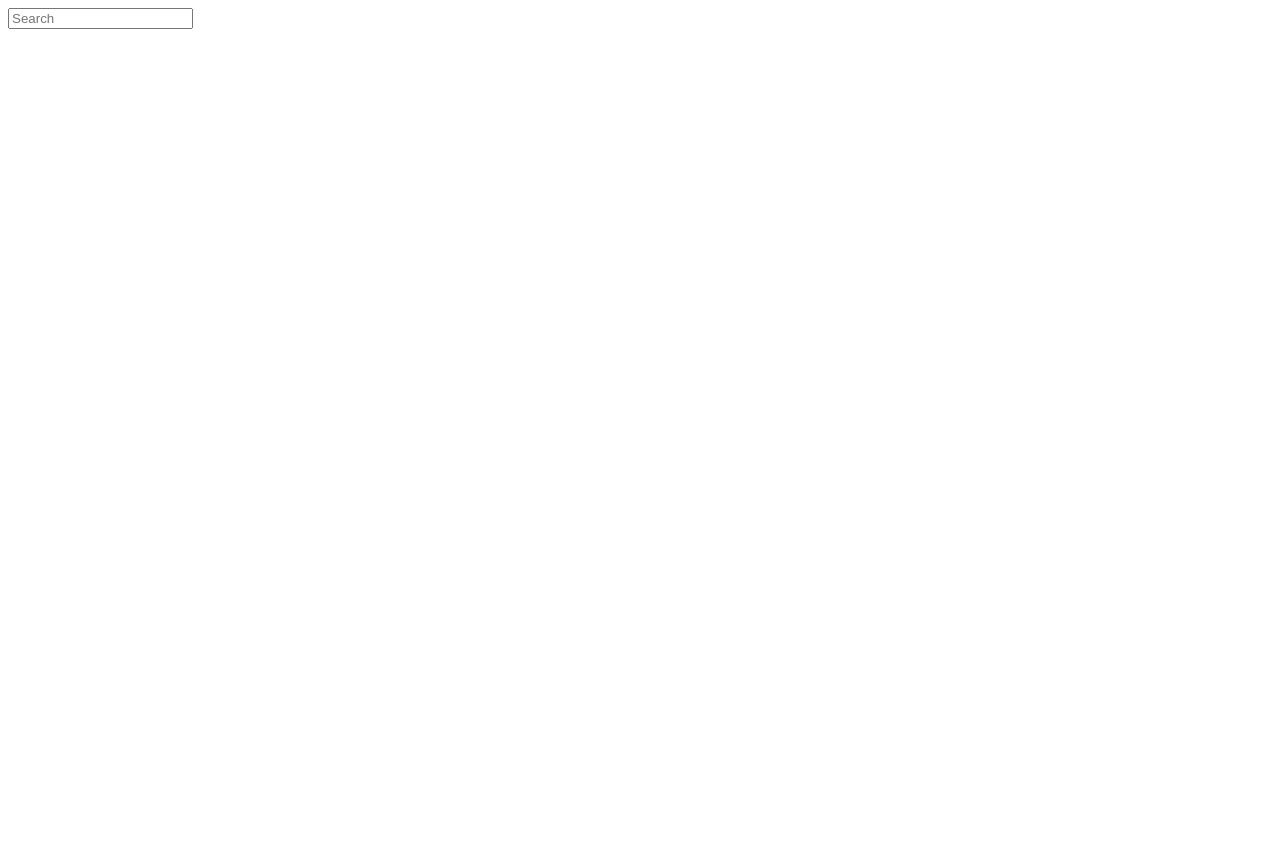
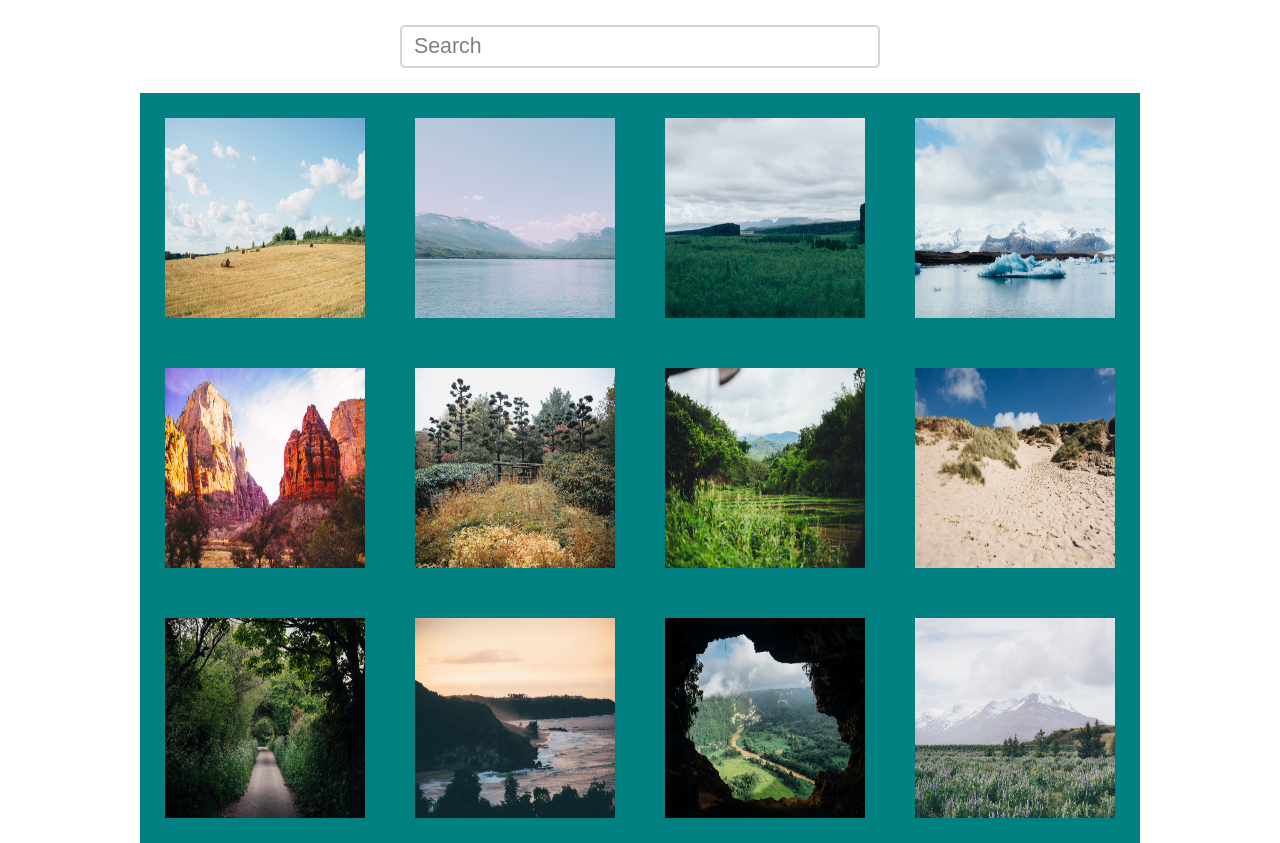
Before and after one commit to NicDominguez/FEWD_Techdegree_project5, a plain HTML site: page index.html in a window 1280 px wide. Before the commit the page ends 800 px from the top, so only its background shows below. Drawn offline with Linux system fonts and the light colour scheme.

Commit message:
creates base html structure  and css styles

```diff
--- a/index.html
+++ b/index.html
@@ -4,9 +4,24 @@
     <meta charset="UTF-8">
     <meta name="viewport" content="width=device-width, initial-scale=1.0">
     <meta http-equiv="X-UA-Compatible" content="ie=edge">
+    <link rel="stylesheet" type="text/css" href="styles.css">
     <title>Photo Gallery</title>
 </head>
 <body>
     <input type="search" placeholder="Search">
+    <div class="gallery">
+        <div class="gallery__box"><img src="photos/01.jpg"></div>
+        <div class="gallery__box"><img src="photos/02.jpg"></div>
+        <div class="gallery__box"><img src="photos/03.jpg"></div>
+        <div class="gallery__box"><img src="photos/04.jpg"></div>
+        <div class="gallery__box"><img src="photos/05.jpg"></div>
+        <div class="gallery__box"><img src="photos/06.jpg"></div>
+        <div class="gallery__box"><img src="photos/07.jpg"></div>
+        <div class="gallery__box"><img src="photos/08.jpg"></div>
+        <div class="gallery__box"><img src="photos/09.jpg"></div>
+        <div class="gallery__box"><img src="photos/10.jpg"></div>
+        <div class="gallery__box"><img src="photos/11.jpg"></div>
+        <div class="gallery__box"><img src="photos/12.jpg"></div>
+    </div>
 </body>
 </html>
--- a/styles.css
+++ b/styles.css
@@ -0,0 +1,44 @@
+* {
+    box-sizing: border-box;
+}
+
+body {
+    background-color: white;
+    max-width: 1000px;
+    margin: 0 auto;
+}
+
+
+input {
+    display: block;
+    border: 2px solid lightgrey;
+    border-radius: 5px;
+    width: 48%;
+    height: 2em;
+    margin: 2.5% auto;
+    text-indent: 10px;
+    font-size: 16pt;
+}
+
+input::placeholder {
+    color:grey;
+}
+
+.gallery {
+    display: flex;
+    flex-flow: row wrap;
+    justify-content: space-between;
+    /* remove property below */
+    background-color: teal;
+}
+
+.gallery__box {
+    flex-basis: 20%;
+    margin: 2.5%;
+    height: 200px;
+}
+
+img {
+    width: 100%;
+    height: 100%;
+}
```
